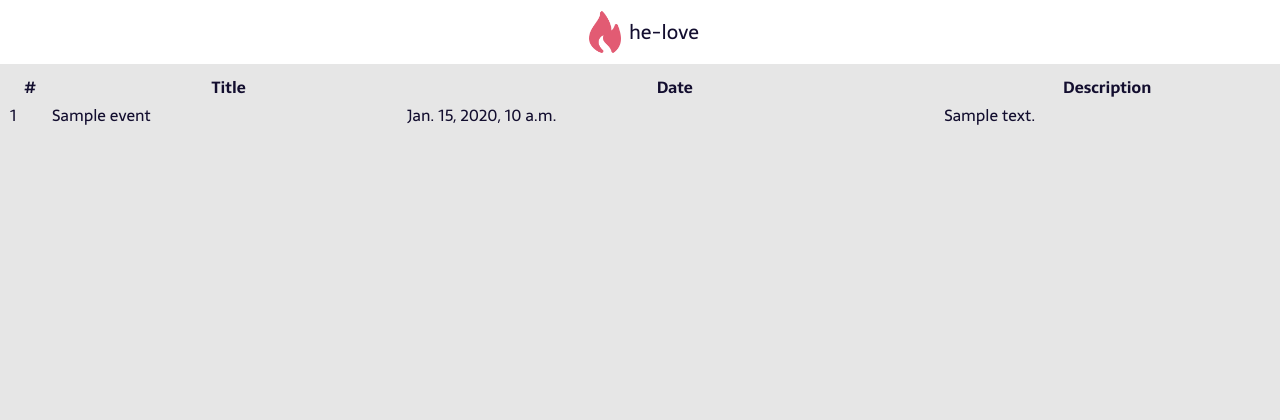
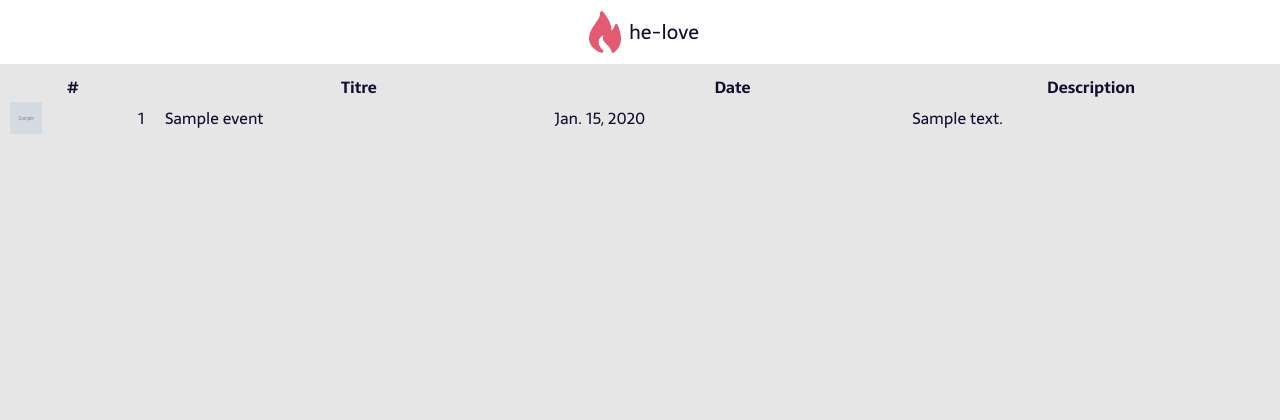
Before and after one commit to Reeezer/HE-Love, a Django app: page /events/ in a window 1280 px wide. Shown: the top 420 px of the page. Run offline with Django 4.2, Linux system fonts and the light colour scheme; the first user in the database is signed in; tables that the repository leaves empty hold one stand-in row (Sample ...); some libraries are stand-ins or nearby versions.

Commit message:
Able to show image on listview

```diff
--- a/He_Loveapp/models.py
+++ b/He_Loveapp/models.py
@@ -1,4 +1,3 @@
-from asyncio.windows_events import NULL
 from django.db import models
 from datetime import date
 from django.contrib.auth.models import User
@@ -73,9 +72,9 @@ def event_upload(instance,filename):
 
 class Event(models.Model):
     title = models.CharField(max_length=200)
-    date = models.DateTimeField()
+    date = models.DateField()
     description = models.TextField()
-    image = models.ImageField(upload_to=event_upload)
+    image = models.ImageField(default='eventimages/default-Event.png',upload_to=event_upload)
 
     class Meta:
         verbose_name_plural="Events"
@@ -150,7 +149,7 @@ class Match(models.Model):
 class Chat(models.Model):
     user_sender = models.ForeignKey(AppUser, on_delete=models.CASCADE, related_name='chat_user_sender')
     user_receiver = models.ForeignKey(AppUser, on_delete=models.CASCADE, related_name='chat_user_receiver')
-    match = models.ForeignKey(Match, on_delete=models.CASCADE, related_name='chat_match',default=NULL)
+    match = models.ForeignKey(Match, on_delete=models.CASCADE, related_name='chat_match',default=0)
     message = models.TextField()
     date = models.DateTimeField(default=datetime.datetime.now)
 
--- a/He_Loveapp/templates/He_Loveapp/event_form.html
+++ b/He_Loveapp/templates/He_Loveapp/event_form.html
@@ -18,4 +18,8 @@
   	</form>
 </div>
 
+<script>
+	document.getElementById("id_date").type = "date";
+</script>
+
 {% endblock %}
--- a/He_Loveapp/templates/He_Loveapp/event_list.html
+++ b/He_Loveapp/templates/He_Loveapp/event_list.html
@@ -8,7 +8,8 @@
 	<thead>
 		<tr>
 			<th>#</th>
-			<th>Title</th>
+			<th></th>
+			<th>Titre</th>
 			<th>Date</th>
 			<th>Description</th>
 		</tr>
@@ -17,6 +18,9 @@
 	{% for event in object_list %}
 
 	<tr>
+		<td>
+			<img class="icon" src="../media/{{ event.image }}">
+		</td>
 		<td>
 			{{ event.id }}
 		</td>
--- a/He_Loveapp/views.py
+++ b/He_Loveapp/views.py
@@ -1,4 +1,4 @@
-from urllib import request
+
 from django.shortcuts import render, redirect
 from django.http import HttpResponse
 from django.views import generic, View
@@ -9,7 +9,7 @@ from django.contrib.auth.forms import UserCreationForm
 from django.contrib.auth import login
 from django.contrib.auth.decorators import login_required
 from django import forms
-import datetime
+from datetime import datetime
 from django.db.models import Q
 from django.shortcuts import redirect
 from django.contrib.auth.mixins import LoginRequiredMixin
@@ -224,7 +224,7 @@ class EventDetailView(LoginRequiredMixin, generic.DetailView):
 
 class EventCreateView(LoginRequiredMixin, generic.CreateView):
     model = Event
-    fields = ['title', 'date',  'description','image']
+    fields = ['title', 'date',  'description']
     success_url = reverse_lazy('events-list')
 
 
```
Also changed, not shown: He_Loveapp/migrations/0018_auto_20220331_1345.py (added), He_Loveapp/migrations/0019_alter_event_date.py (added), He_Loveapp/migrations/0020_alter_event_date.py (added).
